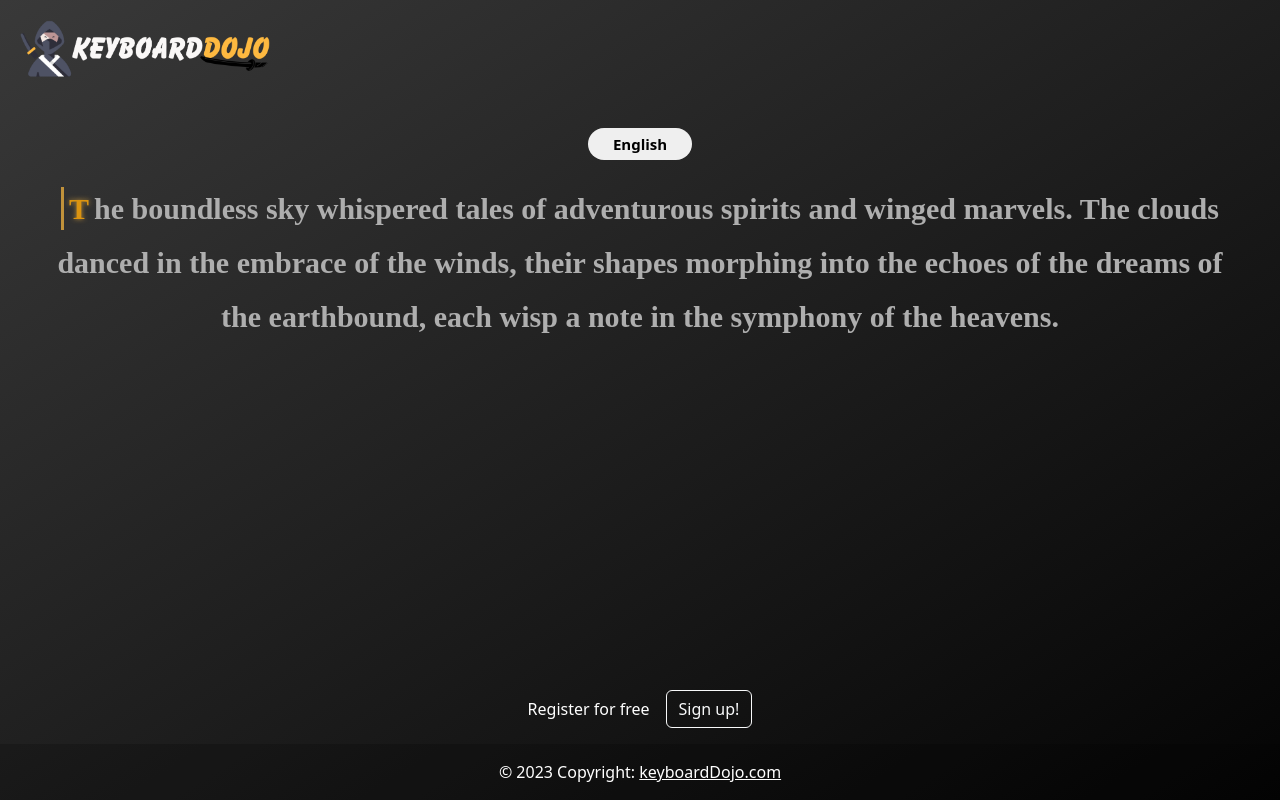
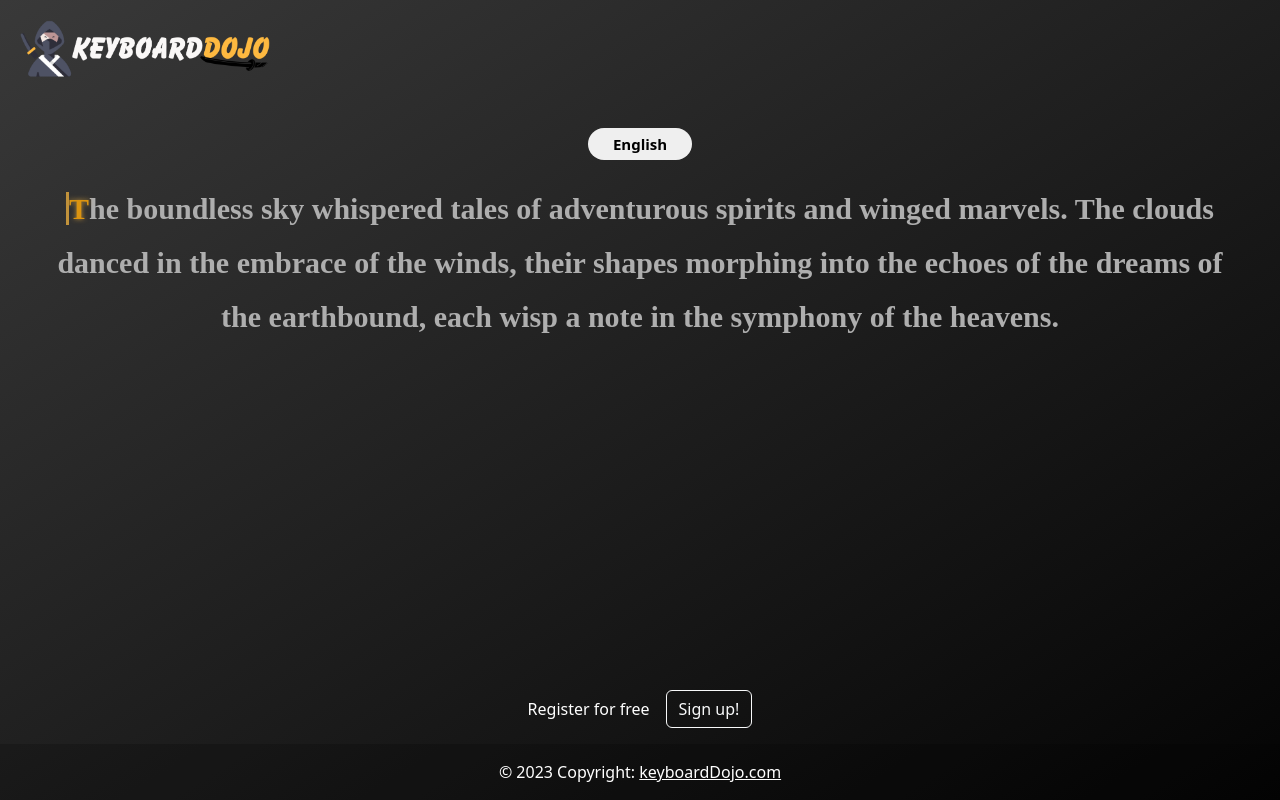
Before and after one commit to suetwong320/KeyboardDojo, a React (Create React App) app: page / in a window 1280 px wide. Built offline with nearby package versions, Linux system fonts and the light colour scheme; a web font is replaced by a local one.

Commit message:
No transition

```diff
--- a/src/App.css
+++ b/src/App.css
@@ -87,21 +87,19 @@ h3 {
 
 .correct {
   color: rgb(91, 199, 91);
-  transition: 0.3s;
+  border-left: 3px solid transparent !important;
 }
 
 .incorrect {
   color: rgb(195, 72, 72);
-  transition: 0.3s;
+  border-left: 3px solid transparent !important;
 }
 
 .current {
   animation: bounce 1s ease infinite;
   color: rgb(220, 148, 16);
   text-shadow: 0 0 5px rgb(193, 146, 59);
-  transition: 0.3s;
   border-left: 3px solid rgb(193, 146, 59);
-  padding: 5px;
 }
 
 .others {
```
